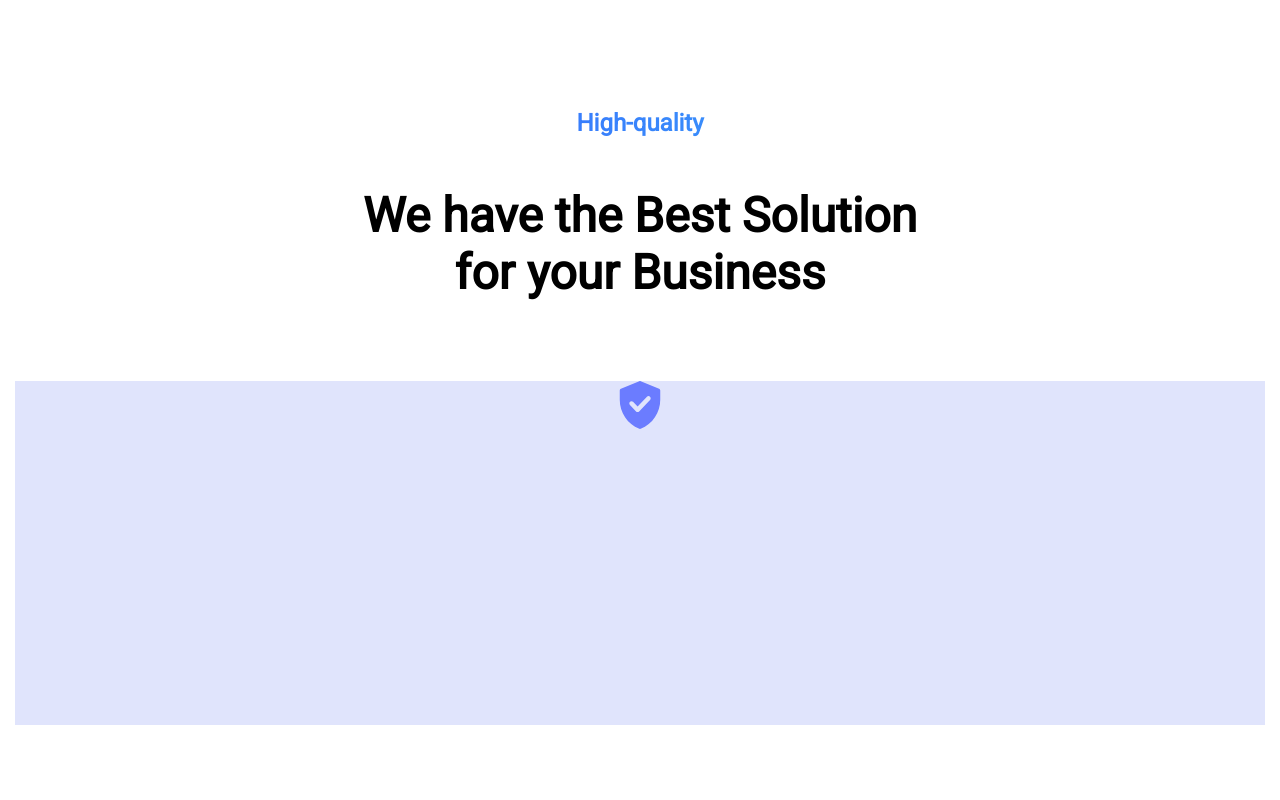
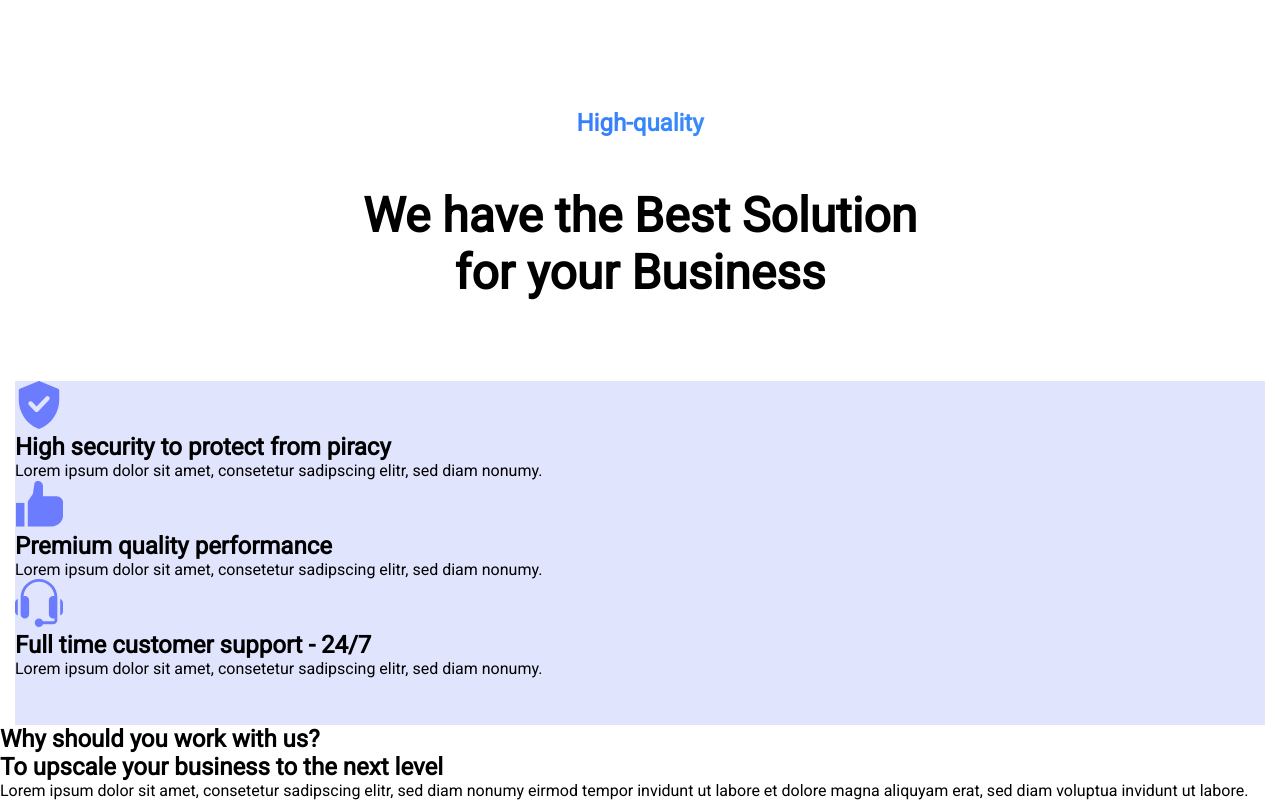
Before and after one commit to OsmanliFarid/Figma-Task4, a plain HTML site: page index.html in a window 1280 px wide. Shown: the part 1338-2138 px from the top of the page. Before the commit the page ends 2063 px from the top, so only its background shows below. Drawn offline with Linux system fonts and the light colour scheme.

Commit message:
html main descripton create

```diff
--- a/index.html
+++ b/index.html
@@ -57,14 +57,60 @@
                     <h1 class="main-cart-text">
                         We have the Best Solution for your Business
                     </h1>
-                    <div class="main-cart-create">
-                        <div class="container2">
-                            <div class="main-cart-start">
-                                <img src="./images/Icon 1.svg" alt="" class="main-cart-img">
-                            </div>
+
+                </div>
+                <div class="main-cart-create">
+                    <div class="container2">
+                        <div class="main-cart-disp">
+                        <div class="main-cart-start">
+                            <img src="./images/Icon 1.svg" alt="" class="main-cart-img">
+                            <h1 class="main-cart-text1">
+                                High security to protect from piracy
+                            </h1>
+                            <p class="main-cart-text2">
+                                Lorem ipsum dolor sit amet, consetetur sadipscing elitr, sed diam nonumy.
+                            </p>
                         </div>
+                        <!--THE END-->
+                        <div class="main-cart-2">
+                            <img src="./images/Icon 2.svg" alt="" class="main-cart-img2">
+                            <h1 class="main-cart-text3">
+                                Premium quality performance
+                            </h1>
+                            <p class="main-cart-text4">
+                                Lorem ipsum dolor sit amet, consetetur sadipscing elitr, sed diam nonumy.
+                            </p>
+                        </div>
+                        <!--THE END-->
+                        <div class="main-cart-end">
+                            <img src="./images/Icon 3.svg" alt="" class="main-cart-img3">
+                            <h1 class="main-cart-text5">
+                                Full time customer support - 24/7
+                            </h1>
+                            <p class="main-cart-text6">
+                                Lorem ipsum dolor sit amet, consetetur sadipscing elitr, sed diam nonumy.
+                            </p>
+                        </div>
+                        <!--THE END-->
                     </div>
                 </div>
+            </div>
+            <div class="container3">
+                <div class="main-descripton">
+                    <h1 class="main-desc-navbar">
+                        Why should you work with us?
+                    </h1>
+                    <h1 class="main-desc">
+                        To upscale your business to the next level
+                    </h1>
+                    <p class="main-desc-footer">
+                        Lorem ipsum dolor sit amet, consetetur sadipscing elitr, sed diam nonumy eirmod tempor invidunt ut labore et dolore magna aliquyam erat, sed diam voluptua invidunt ut labore.
+                    </p>
+                </div>
+            </div>
+
+
+
 
 
             </div>
```
